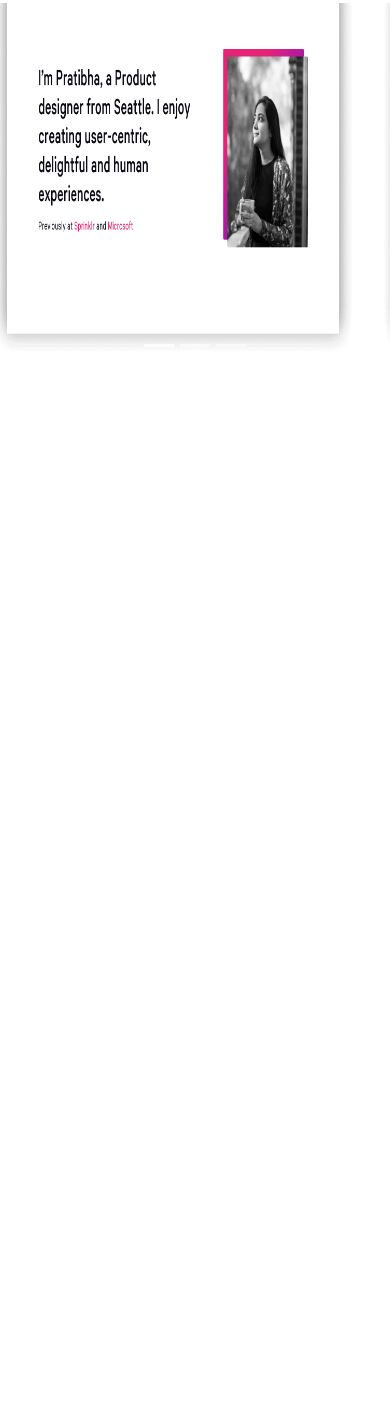
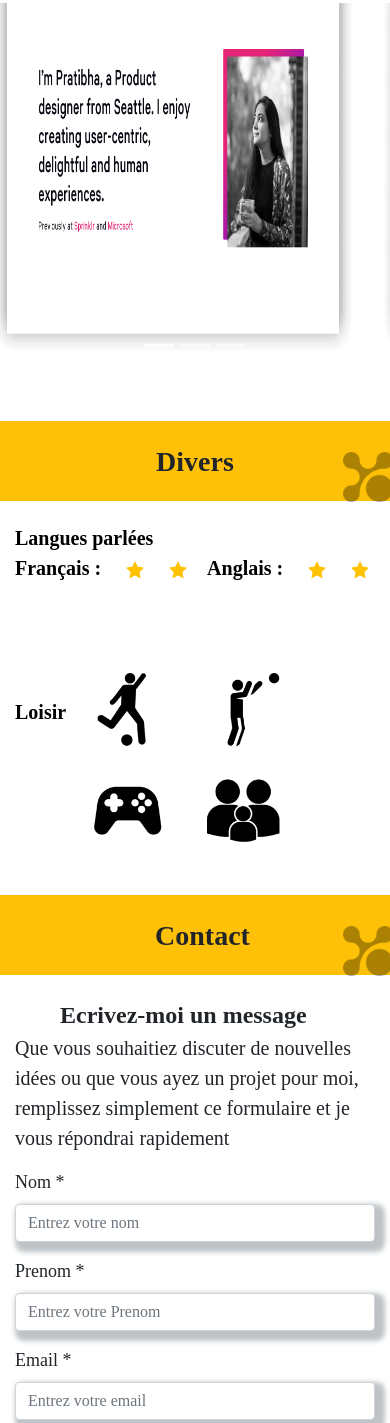
Before and after one commit to Sonhibou/My-porfolio, a plain HTML site: page index.html in a window 390 px wide. Shown: the part 3432-4855 px from the top of the page. Before the commit the page ends 3805 px from the top, so only its background shows below. Drawn offline with nearby package versions, Linux system fonts and the light colour scheme; a web font is replaced by a local one.

Commit message:
Feat : Integration de la partie Divers et celle de contact

```diff
--- a/index.html
+++ b/index.html
@@ -15,18 +15,17 @@
         <header>
             <nav class="navbar navbar-expand-lg navbar-light bg-light">
                 <div class="container-fluid">
-                  <a class="navbar-brand ms-5 p-5" href="#"><b> Neezy-<span>Craft</span></a></b>
+                  <a class="navbar-brand ms-5 p-5" href="#"><b> Neezy-<span>Craft</span></b></a>
                   <button class="navbar-toggler" type="button" data-bs-toggle="collapse" data-bs-target="#navbarNavAltMarkup" aria-controls="navbarNavAltMarkup" aria-expanded="false" aria-label="Toggle navigation">
                     <span class="navbar-toggler-icon"></span>
                   </button>
                   <div class="collapse navbar-collapse ms-3" id="navbarNavAltMarkup">
                     <div class="navbar-nav">
                       <a class="nav-link ms-5" aria-current="page" href="#">A Propos</a>
-                      <a class="nav-link ms-5" href="#">Formations</a>
-                      <a class="nav-link ms-5" href="#">Compétences</a>
-                      <a class="nav-link ms-5" href="#">Projets</a>
+                      <a class="nav-link ms-5" href="#formation">Formations</a>
                       <a class="nav-link ms-5" href="#competence">Compétences</a>
-                      <a class="nav-link ms-5" href="#">Divers</a>
+                      <a class="nav-link ms-5" href="#projet">Projets</a>
+                      <a class="nav-link ms-5" href="#divers">Divers</a>
                       <a class="nav-link ms-5" href="#">Contact</a>
                     </div>
                   </div>
@@ -49,7 +48,7 @@
         </section>
         <br><br>
         <!-- ================================= Section Formation ===================== -->
-        <section class="formation">
+        <section id="formation">
           <div id="bande"></div>
           <p class="titre-bande"><b>Formation</b></p>
           <img src="Images/abstract.png" alt="">
@@ -117,7 +116,7 @@
         </section>
         <br><br><br>
 
-      <!-- ================================= Section Compétences ===================== -->
+      <!-- ================================= Section Projets ===================== -->
       <section id="projet">
         <div id="bande"></div>
         <p class="bande-projet"><b>Projets</b></p>
@@ -150,6 +149,54 @@
           </button>
         </div>
       </section>
+      <br><br>
+       <!-- ================================= Section Divers ===================== -->
+       <section id="divers">
+        <div id="bande"></div>
+        <p class="bande-divers"><b>Divers</b></p>
+        <img src="Images/abstract.png" alt=""><br>
+          <span><b>Langues parlées</b></span><br>
+          <span class="langue">Français :
+            <img src="Images/etoile (1).png" alt="">
+            <img src="Images/etoile (1).png" alt="">
+          </span>
+          <span class="langue">Anglais :
+            <img src="Images/etoile (1).png" alt="">
+            <img src="Images/etoile (1).png" alt="">
+          </span>
+          <span class="loisir">Loisir</span>
+         <!-- <img src="Images/football-player-attempting-to-kick-ball (1).png" alt="" class="football"> -->
+         <img src="Images/losir.png" alt="" class="img-loisir">
+       </section><br><br>
+        <!-- ================================= Section Divers ===================== -->
+        <section id="contact">
+          <div id="bande"></div>
+          <p class="bande-contact"><b>Contact</b></p>
+          <img src="Images/abstract.png" alt=""><br>
+          <span class="ecris-moi text-center">Ecrivez-moi un message</span>
+          <p>Que vous souhaitiez discuter de nouvelles idées ou que vous ayez un projet pour moi, remplissez simplement ce formulaire et je vous répondrai rapidement</p>
+
+          <form>
+            <div class="mb-3">
+              <label for="exampleInputEmail1" class="form-label">Nom *</label>
+              <input type="text" class="form-control" id="exampleInputEmail1" aria-describedby="emailHelp" placeholder="Entrez votre nom">
+
+            </div>
+            <div class="mb-3">
+              <label for="exampleInputPassword1" class="form-label">Prenom *</label>
+              <input type="text" class="form-control" id="exampleInputPassword1" placeholder="Entrez votre Prenom">
+            </div>
+            <div class="mb-3">
+              <label for="exampleInputPassword1" class="form-label">Email *</label>
+              <input type="email" class="form-control" id="exampleInputPassword1" placeholder="Entrez votre email">
+            </div>
+            <div class="form-floating">
+              <textarea class="form-control" placeholder="Leave a comment here" id="floatingTextarea2" style="height: 130px"></textarea>
+              <label for="floatingTextarea2">Message </label>
+            </div>
+            <button type="submit" class="btn-envoyer">Envoyer</button>
+          </form>
+        </section>
     </main>
 </body>
 </html>
--- a/style.css
+++ b/style.css
@@ -1,4 +1,5 @@
-@import url('https://fonts.googleapis.com/css2?family=Petrona:wght@200&display=swap');
+
+@import url('https://fonts.googleapis.com/css2?family=Petrona:ital,wght@0,200;0,400;1,400;1,600&display=swap');
 
 *{
     font-family: 'Petrona', serif;
@@ -78,24 +79,24 @@
   }
 
   /* Section Formation */
-    .formation #bande{
+    #formation #bande{
       width: 100%;
       height: 80px;
       border :none;
       background-color: #FFC107;
   }
-  .formation .titre-bande{
+   #formation .titre-bande{
       text-align: center;
       margin-top: -60px;
       font-weight: bold;
       font-size: 28px;
   }
-  .formation img{
+    #formation img{
       width: 50px;
       margin-top: -130px;
       opacity: 0.33;
   }
-  .formation .flex-column{
+   #formation .flex-column{
       margin-top: -10px;
       font-size: 20px;
   }
@@ -230,4 +231,94 @@
         height: 500px;
         opacity: 2;
     }
+    /* Section  */
+
+    #divers #bande{
+        width: 100%;
+        height: 80px;
+        border :none;
+        background-color: #FFC107;
+    }
+    #divers img{
+        margin-left: 88%;
+        margin-top: -70px;
+        opacity: 0.33;
+        width: 50px
+        ;
+    }
+    #divers .bande-divers{
+        text-align: center;
+        margin-top: -60px;
+        font-weight: bold;
+        font-size: 28px;
+    }
+    #divers span{
+        font-size: 20px;
+        color: black;
+        font-weight: bold;
+        margin-left: 15px;
+    }
+    #divers .langue img{
+        opacity: 2;
+        width: 18px;
+        margin-left: 20px;
+        margin-top: 0px;
+
+    }
+    #divers .img-loisir{
+        opacity: 2;
+        width: 50%;
+        margin-left: 20px;
+        margin-top: 90px;
+    }
+   /* Contact */
+   #contact #bande{
+    width: 100%;
+    height: 80px;
+    border :none;
+    background-color: #FFC107;
+    }
+    #contact img{
+    margin-left: 88%;
+    margin-top: -70px;
+    opacity: 0.33;
+    width: 50px ;
+    }
+    #contact .bande-contact{
+    text-align: center;
+    margin-top: -60px;
+    font-weight: bold;
+    font-size: 28px;
+    }
+    #contact .ecris-moi{
+        font-size: 24px;
+        font-weight: bold;
+        margin-left: 60px;
+    }
+   #contact p{
+    font-size: 20px;
+    margin-left: 15px;
+    }
+    #contact form{
+        margin-left: 15px;
+        margin-right: 15px;
+    }
+    #contact form label{
+        font-size: 18px;
+    }
+    #contact form input{
+        box-shadow: 5px 5px 5px 5px #bdc3c7;
+    }
+    #floatingTextarea2{
+        box-shadow: 5px 5px 5px 5px #bdc3c7;
+    }
+    .btn-envoyer{
+        border: 1px solid #FFC107;
+        background: #FFFFFF;
+        color: black;
+        margin-top: 20px;
+        width: 30%;
+        margin-left: 130px;
+        box-shadow: 5px 5px 5px 5px #bdc3c7;
+    }
 }
```
Also changed, not shown: Images/etoile (1).png (added), Images/etoile.png (added), Images/losir.png (added).
